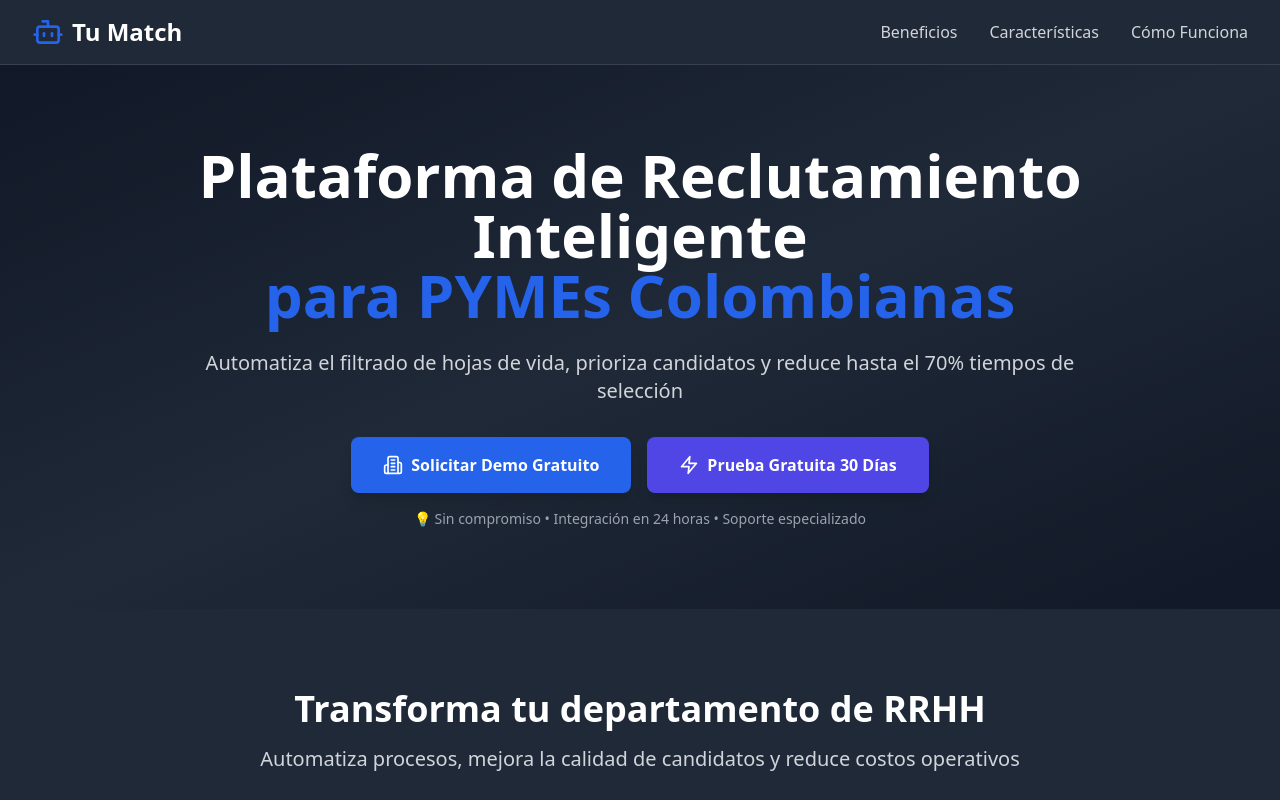
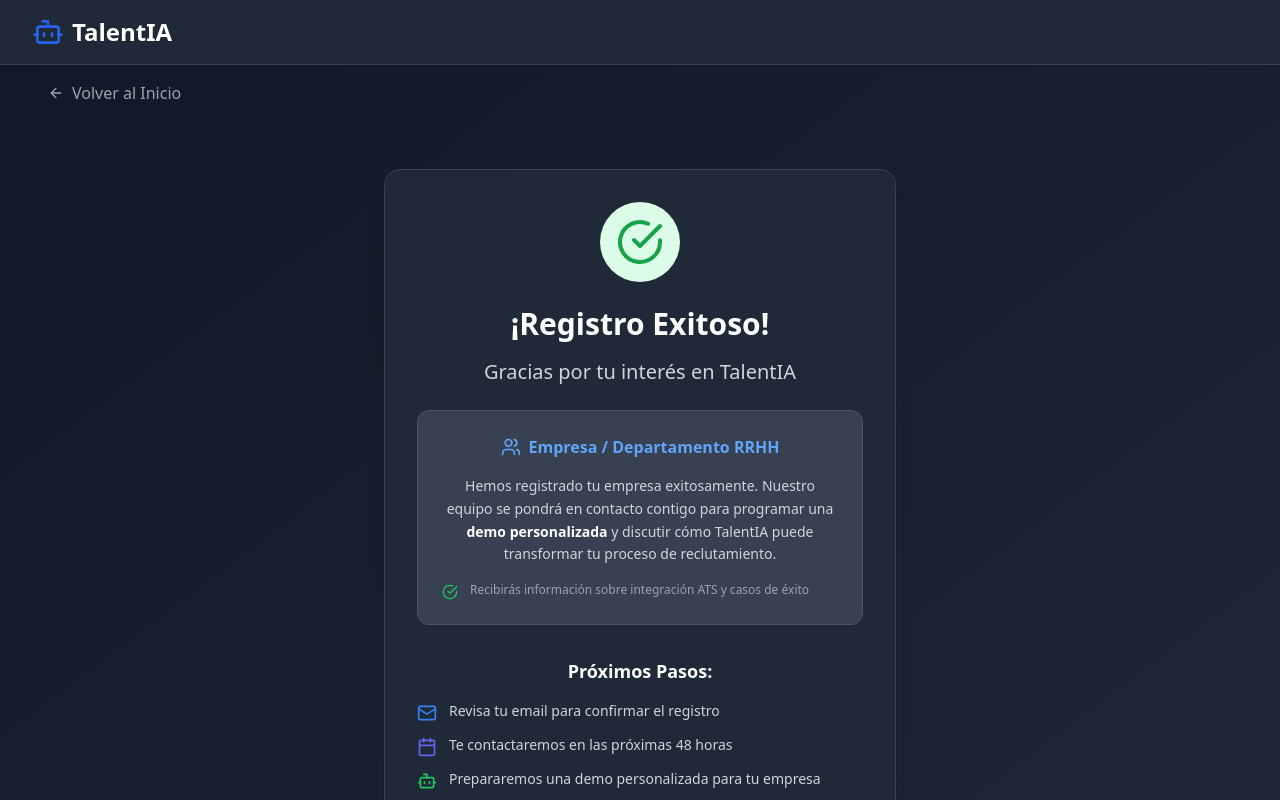
Before and after one commit to danramirez11/talent-IA, a React (Vite) app: page /gracias in a window 1280 px wide. Shown: the top 800 px of the page. Built offline with nearby package versions, Linux system fonts and the light colour scheme.

Commit message:
Create separate thank you page and update routing

```diff
--- a/src/App.tsx
+++ b/src/App.tsx
@@ -2,6 +2,7 @@ import React from 'react';
 import { BrowserRouter as Router, Routes, Route } from 'react-router-dom';
 import LandingPage from './components/LandingPage';
 import ComingSoon from './components/ComingSoon';
+import ThankYou from './components/ThankYou';
 
 function App() {
   return (
@@ -9,8 +10,8 @@ function App() {
       <Routes>
         <Route path="/demo-software-reclutamiento-pymes" element={<LandingPage />} />
         <Route path="/coming-soon" element={<ComingSoon />} />
+        <Route path="/gracias" element={<ThankYou />} />
         <Route path="/*" element={<LandingPage />} />
-
       </Routes>
     </Router>
   );
--- /dev/null
+++ b/src/components/ThankYou.tsx
@@ -0,0 +1,138 @@
+import React from 'react';
+import { useNavigate, useSearchParams } from 'react-router-dom';
+import { Bot, CheckCircle, ArrowLeft, Mail, Calendar, Users } from 'lucide-react';
+
+const ThankYou = () => {
+  const navigate = useNavigate();
+  const [searchParams] = useSearchParams();
+  const userType = searchParams.get('type') || 'company';
+
+  return (
+    <div className="min-h-screen bg-gradient-to-br from-gray-900 to-gray-800">
+      {/* Header */}
+      <header className="bg-gray-800 shadow-sm border-b border-gray-700">
+        <div className="max-w-7xl mx-auto px-4 sm:px-6 lg:px-8">
+          <div className="flex justify-between items-center py-4">
+            <div className="flex items-center space-x-2" onClick={() => navigate('/')}>
+              <Bot className="h-8 w-8 text-blue-600" />
+              <span className="text-2xl font-bold text-white">TalentIA</span>
+            </div>
+          </div>
+        </div>
+      </header>
+
+      <button
+        onClick={() => navigate('/')}
+        className="flex items-center space-x-2 text-gray-400 hover:text-blue-400 transition-colors mt-4 mb-8 ml-12"
+      >
+        <ArrowLeft className="h-4 w-4" />
+        <span>Volver al Inicio</span>
+      </button>
+
+      <div className="flex items-center justify-center px-4 py-8">
+        <div className="max-w-lg w-full">
+          <div className="bg-gray-800 rounded-2xl shadow-xl p-8 text-center border border-gray-700">
+            {/* Success Icon */}
+            <div className="w-20 h-20 bg-green-100 rounded-full flex items-center justify-center mx-auto mb-6">
+              <CheckCircle className="h-12 w-12 text-green-600" />
+            </div>
+
+            {/* Main Message */}
+            <h1 className="text-3xl font-bold text-white mb-4">
+              ¡Registro Exitoso!
+            </h1>
+
+            <p className="text-xl text-gray-300 mb-6">
+              Gracias por tu interés en TalentIA
+            </p>
+
+            {/* Personalized Message */}
+            <div className="bg-gray-700 rounded-xl p-6 mb-8 border border-gray-600">
+              {userType === 'company' ? (
+                <div className="space-y-4">
+                  <div className="flex items-center justify-center space-x-2 text-blue-400 mb-3">
+                    <Users className="h-5 w-5" />
+                    <span className="font-semibold">Empresa / Departamento RRHH</span>
+                  </div>
+                  <p className="text-gray-300 text-sm leading-relaxed">
+                    Hemos registrado tu empresa exitosamente. Nuestro equipo se pondrá en contacto contigo
+                    para programar una <strong className="text-white">demo personalizada</strong> y discutir
+                    cómo TalentIA puede transformar tu proceso de reclutamiento.
+                  </p>
+                  <div className="flex items-start space-x-3 mt-4">
+                    <CheckCircle className="h-4 w-4 text-green-500 mt-0.5 flex-shrink-0" />
+                    <p className="text-gray-400 text-xs">
+                      Recibirás información sobre integración ATS y casos de éxito
+                    </p>
+                  </div>
+                </div>
+              ) : (
+                <div className="space-y-4">
+                  <div className="flex items-center justify-center space-x-2 text-indigo-400 mb-3">
+                    <Bot className="h-5 w-5" />
+                    <span className="font-semibold">Profesional Individual</span>
+                  </div>
+                  <p className="text-gray-300 text-sm leading-relaxed">
+                    Te hemos registrado exitosamente. Te notificaremos por email tan pronto como
+                    la plataforma esté disponible para <strong className="text-white">optimizar tu CV</strong>
+                    y automatizar tus postulaciones.
+                  </p>
+                  <div className="flex items-start space-x-3 mt-4">
+                    <CheckCircle className="h-4 w-4 text-green-500 mt-0.5 flex-shrink-0" />
+                    <p className="text-gray-400 text-xs">
+                      Acceso anticipado a herramientas de optimización de CV
+                    </p>
+                  </div>
+                </div>
+              )}
+            </div>
+
+            {/* Next Steps */}
+            <div className="space-y-4 mb-8">
+              <h3 className="text-lg font-semibold text-white">Próximos Pasos:</h3>
+              <div className="space-y-3">
+                <div className="flex items-start space-x-3">
+                  <Mail className="h-5 w-5 text-blue-500 mt-0.5 flex-shrink-0" />
+                  <p className="text-gray-300 text-sm text-left">
+                    Revisa tu email para confirmar el registro
+                  </p>
+                </div>
+                <div className="flex items-start space-x-3">
+                  <Calendar className="h-5 w-5 text-indigo-500 mt-0.5 flex-shrink-0" />
+                  <p className="text-gray-300 text-sm text-left">
+                    Te contactaremos en las próximas 48 horas
+                  </p>
+                </div>
+                <div className="flex items-start space-x-3">
+                  <Bot className="h-5 w-5 text-green-500 mt-0.5 flex-shrink-0" />
+                  <p className="text-gray-300 text-sm text-left">
+                    {userType === 'company'
+                      ? 'Prepararemos una demo personalizada para tu empresa'
+                      : 'Te daremos acceso prioritario cuando lancemos'
+                    }
+                  </p>
+                </div>
+              </div>
+            </div>
+
+            {/* CTA Buttons */}
+            <div className="space-y-3">
+              <button
+                onClick={() => navigate('/')}
+                className="w-full bg-blue-600 hover:bg-blue-700 text-white font-semibold py-3 px-6 rounded-lg transition-colors"
+              >
+                Volver al Inicio
+              </button>
+
+              <p className="text-xs text-gray-500">
+                ¿Tienes preguntas? Contáctanos en info@talentia.com
+              </p>
+            </div>
+          </div>
+        </div>
+      </div>
+    </div>
+  );
+};
+
+export default ThankYou;
```
